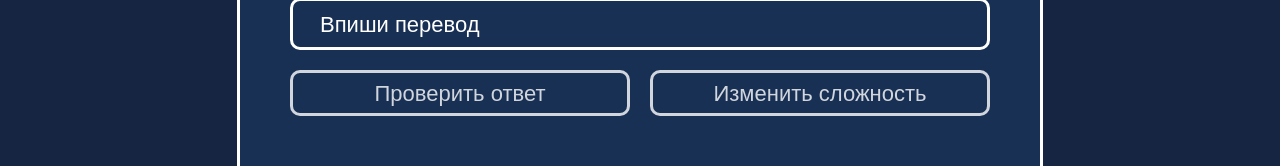
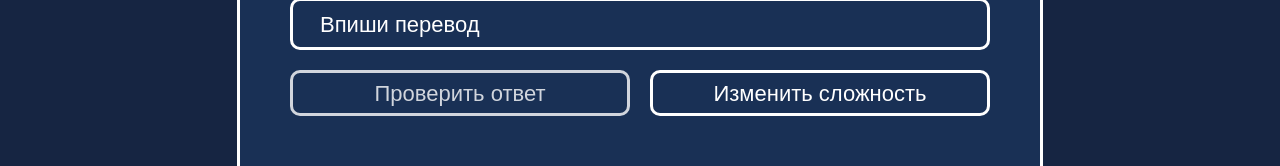
Before and after one commit to HanmaDaiki/learn-words, a React (Create React App) app: page / in a window 1280 px wide. In both pictures the pointer is over the button "Проверить ответ". Shown: the part 365-531 px from the top of the page. Built offline with nearby package versions, Linux system fonts and the light colour scheme.

Commit message:
fix: hover button on test form

```diff
--- a/src/components/TestForm/TestForm.css
+++ b/src/components/TestForm/TestForm.css
@@ -87,7 +87,7 @@
   gap: 20px
 }
 
-.test-form__buttons:hover {
+.test-form__button:hover {
   opacity: 0.8;
 }
 
```
